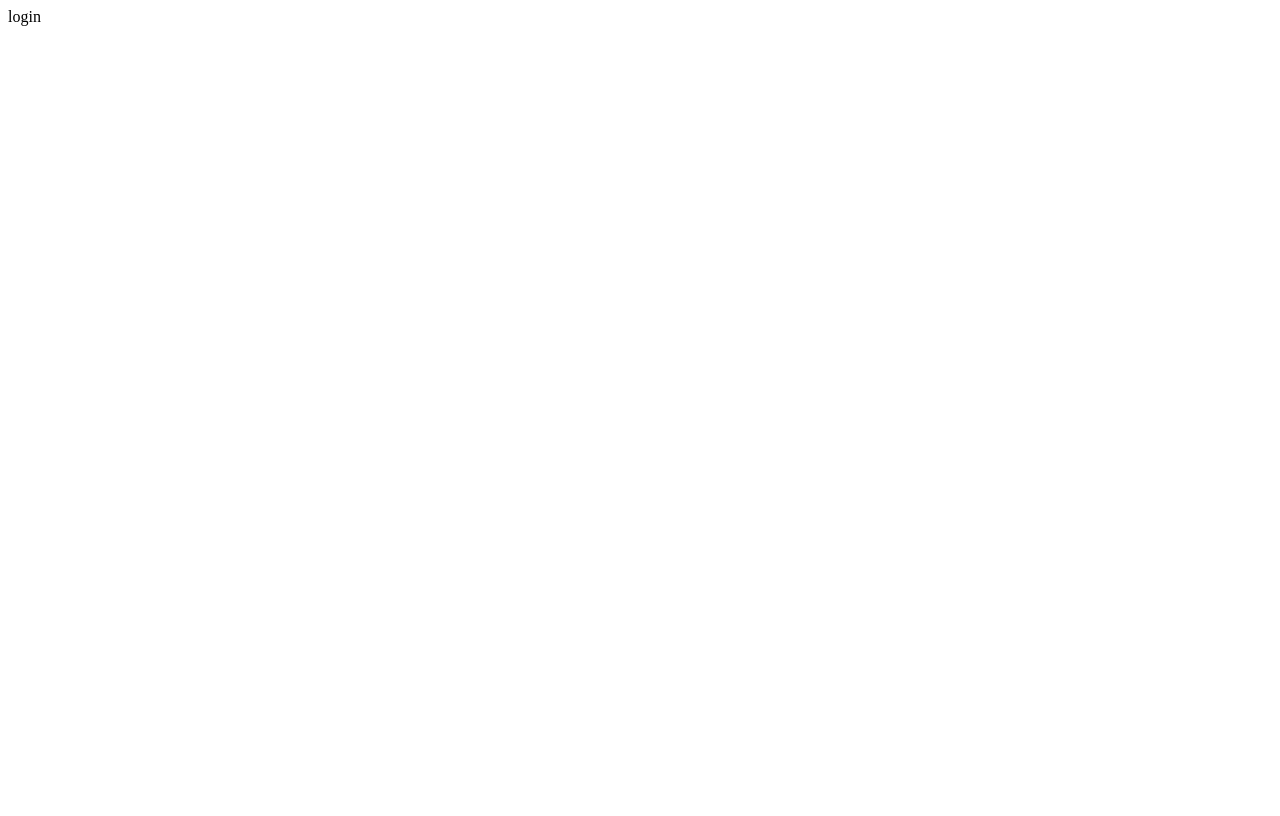
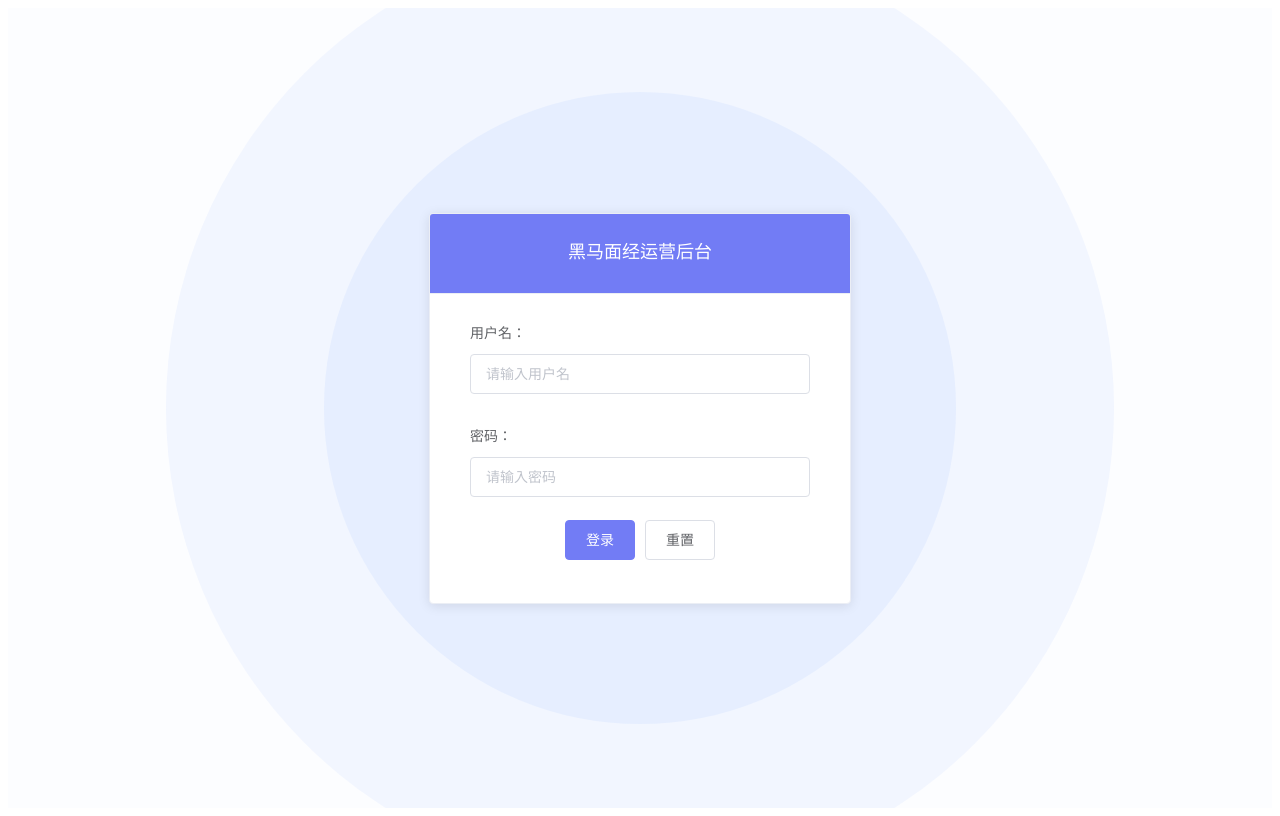
Before and after one commit to tkoacc/mianjing_pc_eleui_vue2, a Vue app: page /#/login in a window 1280 px wide. Built offline with nearby package versions, Linux system fonts and the light colour scheme.

Commit message:
loginpage

```diff
--- a/src/styles/element-variables.scss
+++ b/src/styles/element-variables.scss
@@ -1,5 +1,5 @@
 /* 改变主题色变量 */
-$--color-primary: teal;
+$--color-primary: rgba(114, 124, 245, 1);
 
 /* 改变 icon 字体路径变量，必需 */
 $--font-path: '~element-ui/lib/theme-chalk/fonts';
--- a/src/views/login/index.vue
+++ b/src/views/login/index.vue
@@ -1,10 +1,37 @@
 <template>
-  <div>login</div>
+  <div class="login-page">
+    <el-card>
+      <template #header> 黑马面经运营后台 </template>
+      <el-form ref="form" :model="form">
+        <el-form-item label="用户名：">
+          <el-input
+            placeholder="请输入用户名"
+            v-model="form.username"
+          ></el-input>
+        </el-form-item>
+        <el-form-item label="密码：">
+          <el-input placeholder="请输入密码" v-model="form.password"></el-input>
+        </el-form-item>
+        <el-form-item class="tc">
+          <el-button type="primary">登录</el-button>
+          <el-button>重置</el-button>
+        </el-form-item>
+      </el-form>
+    </el-card>
+  </div>
 </template>
 
 <script>
 export default {
-  name: 'login-page'
+  name: 'LoginIndex',
+  data() {
+    return {
+      form: {
+        username: '',
+        password: ''
+      }
+    }
+  }
 }
 </script>
 
```
